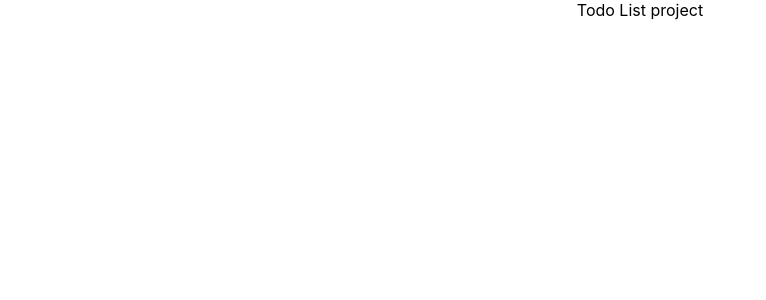
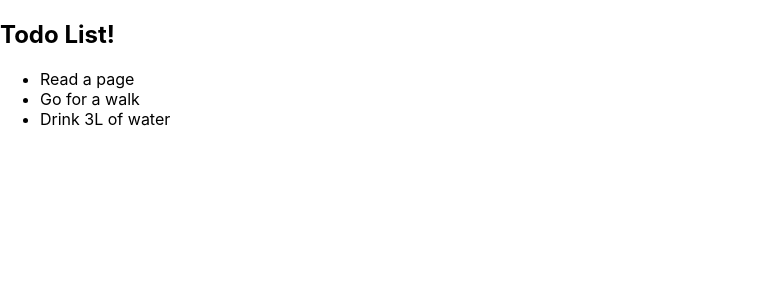
Before and after one commit to oybekabdulazizov/todo-list, a React (Create React App) app: page / in a window 1280 px wide. Shown: the top 300 px of the page, without its empty margins (0-766 px from the left). Built offline with nearby package versions, Linux system fonts and the light colour scheme.

Commit message:
create Todo and TodoList components, and wire them up with the app

```diff
--- a/src/App.css
+++ b/src/App.css
@@ -1,38 +1,3 @@
 .App {
-  text-align: center;
+  text-align: inherit;
 }
-
-.App-logo {
-  height: 40vmin;
-  pointer-events: none;
-}
-
-@media (prefers-reduced-motion: no-preference) {
-  .App-logo {
-    animation: App-logo-spin infinite 20s linear;
-  }
-}
-
-.App-header {
-  background-color: #282c34;
-  min-height: 100vh;
-  display: flex;
-  flex-direction: column;
-  align-items: center;
-  justify-content: center;
-  font-size: calc(10px + 2vmin);
-  color: white;
-}
-
-.App-link {
-  color: #61dafb;
-}
-
-@keyframes App-logo-spin {
-  from {
-    transform: rotate(0deg);
-  }
-  to {
-    transform: rotate(360deg);
-  }
-}
--- a/src/App.js
+++ b/src/App.js
@@ -1,9 +1,10 @@
 import './App.css'
+import TodoList from './TodoList';
 
 function App() {
   return (
     <div className="App">
-      Todo List project
+      <TodoList />
     </div>
   )
 }
--- /dev/null
+++ b/src/Todo.js
@@ -0,0 +1,15 @@
+import React, { Component } from 'react';
+
+class Todo extends Component {
+    render() {
+        return (
+            <div>
+                <li>Read a page</li>
+                <li>Go for a walk</li>
+                <li>Drink 3L of water</li>
+            </div>
+        )
+    }
+}
+
+export default Todo;
--- /dev/null
+++ b/src/TodoList.js
@@ -0,0 +1,17 @@
+import React, { Component } from 'react';
+import Todo from './Todo';
+
+class TodoList extends Component {
+    render() {
+        return (
+            <div>
+                <h2>Todo List!</h2>
+                <ul>
+                    <Todo />
+                </ul>
+            </div>
+        )
+    }
+}
+
+export default TodoList;
```
